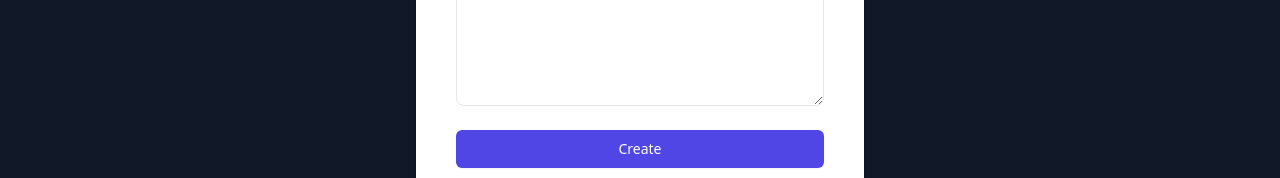
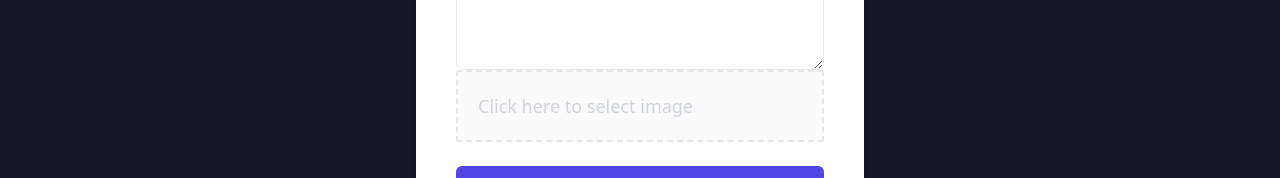
Before and after one commit to JoyeshDebnath/Write-Your-Mind-frontend, a React (Create React App) app: page /create-post in a window 1280 px wide. Shown: the part 540-718 px from the top of the page. Built offline with nearby package versions, Linux system fonts and the light colour scheme; no server answers; sample sign-in values are in the browser's storage.

Commit message:
dropzone implemented to send images

```diff
--- a/package.json
+++ b/package.json
@@ -13,12 +13,14 @@
     "formik": "^2.4.5",
     "react": "^18.2.0",
     "react-dom": "^18.2.0",
+    "react-dropzone": "^14.2.3",
     "react-moment": "^1.1.3",
     "react-redux": "^9.0.2",
     "react-router-dom": "^5.2.0",
     "react-scripts": "5.0.1",
     "react-select": "^5.8.0",
     "react-spinners": "^0.13.8",
+    "styled-components": "^6.1.1",
     "web-vitals": "^2.1.4",
     "yup": "^1.3.2"
   },
--- a/src/components/Posts/CreatePost.js
+++ b/src/components/Posts/CreatePost.js
@@ -3,13 +3,43 @@ import * as Yup from "yup";
 import { useDispatch, useSelector } from "react-redux";
 import { createPostAction } from "../../redux/slices/posts/postsSlices";
 import CategoryDropdown from "../Categories/CategoryDropdown";
-
+import Dropzone from "react-dropzone";
+import styled from "styled-components";
 //yup setup
 const formSchema = Yup.object({
 	title: Yup.string().required("Post Title is Required!"),
 	description: Yup.string().required("Post Description is Required!"),
 	category: Yup.object().required("Category Required !"),
+	image: Yup.string().required("please provide an image !"),
 });
+
+// Dropozone css
+
+const Container = styled.div`
+flex: 1;
+
+  display: flex;
+
+  flex-direction: column;
+
+  align-items: center;
+
+  padding: 20px;
+
+  border-width: 2px;
+
+  border-radius: 2px;
+
+  border-style: dashed;
+
+  background-color: #fafafa;
+
+  color: #bdbdbd;
+
+border-color:'red'
+
+  transition: border 0.24s ease-in-out;
+`;
 export default function CreatePost() {
 	const dispatch = useDispatch();
 	//formik setup
@@ -18,6 +48,7 @@ export default function CreatePost() {
 			title: "",
 			description: "",
 			category: "",
+			image: "",
 		},
 		onSubmit: (values) => {
 			const data = {
@@ -101,6 +132,35 @@ export default function CreatePost() {
 								<div className="text-red-500">
 									{formik?.touched?.description && formik?.errors?.description}
 								</div>
+								{/* image component  */}
+								<Container className="container bg-gray-800">
+									<Dropzone
+										onBlur={formik.handleBlur("image")}
+										accept="image/jpeg, image/png"
+										onDrop={(acceptedFiles) => {
+											formik.setFieldValue("image", acceptedFiles[0]);
+										}}
+									>
+										{({ getRootProps, getInputProps }) => {
+											return (
+												<div className="container">
+													<div
+														{...getRootProps({
+															className: "dropzone",
+															onDrop: (event) => event.stopPropagation(),
+														})}
+													>
+														<input {...getInputProps()} />
+
+														<p className="text-gray-300 text-lg cursor-pointer hover:text-gray-500">
+															Click here to select image
+														</p>
+													</div>
+												</div>
+											);
+										}}
+									</Dropzone>
+								</Container>
 							</div>
 							<div>
 								{/* Submit btn */}
```
Also changed, not shown: 1 other file (tests, documents, lock files or other folders).
